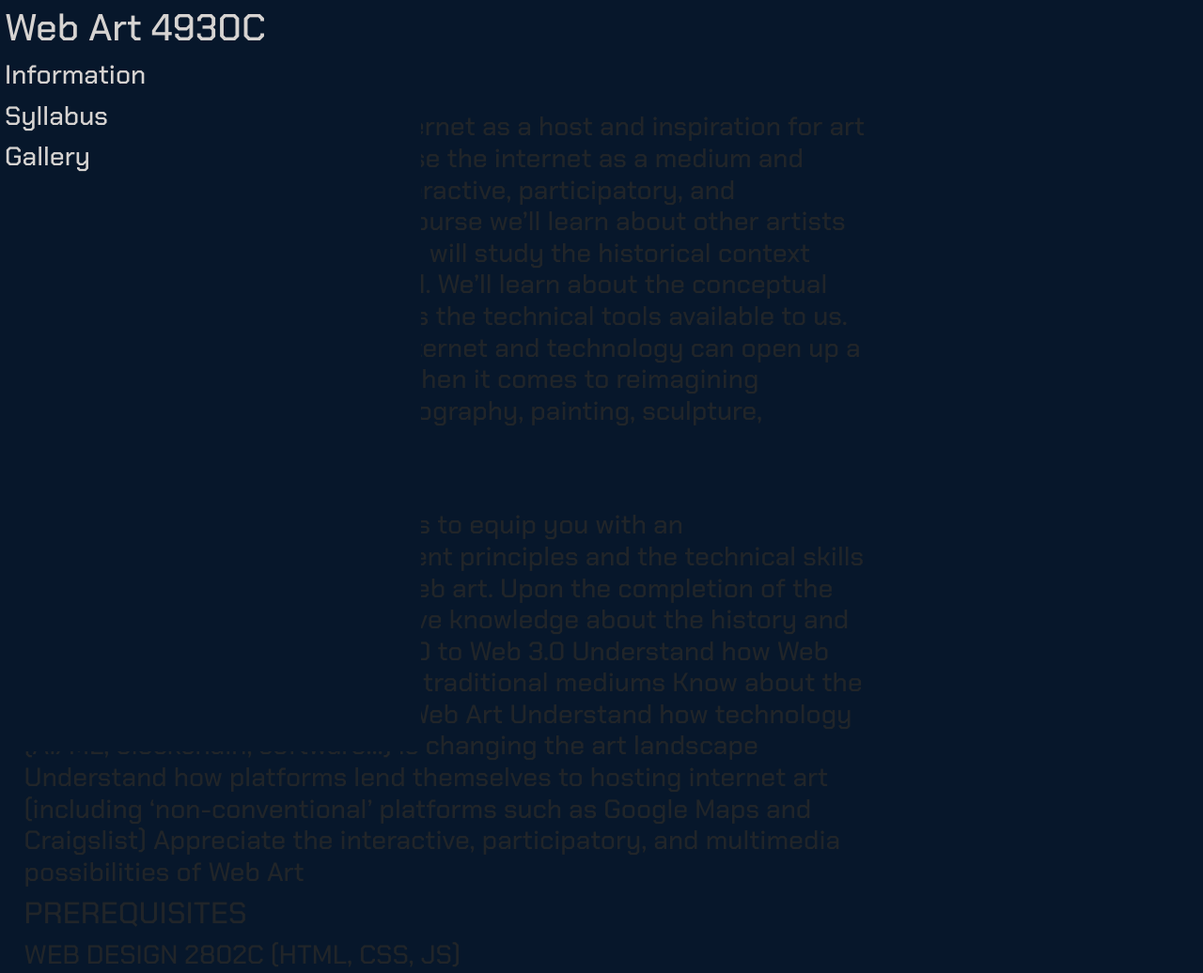
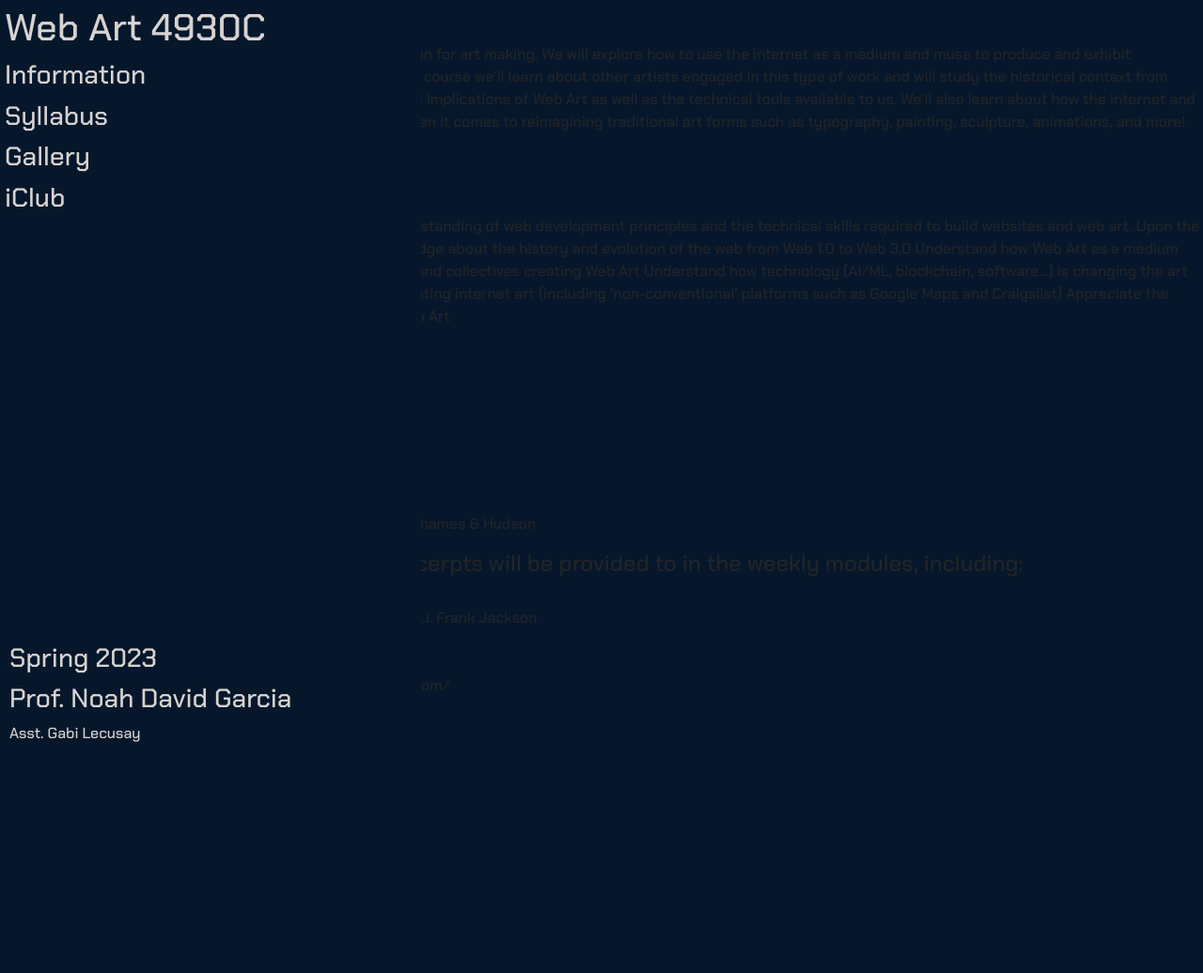
Before and after one commit to Cosninety/Teaching-Interactive-Syllabus, a plain HTML site: page information.html in a window 1280 px wide. Shown: the top 1036 px of the page at 94% size. After the commit the page ends 800 px from the top, so only its background shows below. Drawn offline with nearby package versions, Linux system fonts and the light colour scheme.

Commit message:
Add files via upload

```diff
--- a/information.html
+++ b/information.html
@@ -12,6 +12,7 @@
       crossorigin="anonymous"
     />
     <link rel="stylesheet" href="css/style.css" />
+    <link rel="icon" type="image/x-icon" href="media/world.png">
   </head>
 
   <body>
@@ -19,36 +20,46 @@
     <div id="sideBar">
 
       <a href="index.html">
-        <h1 class="sidebarText">Web Art 4930C</h1>
+        <h1 id="logo" class="sidebarText">Web Art 4930C</h1>
       </a>
 
       <div class="ref">
         <a href="information.html">
-        <h3 class="sidebarText">Information</h3>
+          <h3 id="active" class="sidebarText">Information</h3>
         </a>
-
         <a href="index.html">
           <h3 class="sidebarText">Syllabus</h3>
         </a>
-
         <a href="assignments.html">
           <h3 class="sidebarText">Gallery</h3>
         </a>
+
+        <a href="iClub.html">
+
+          <h3 class="sidebarText">iClub</h3>
+
+        </a>
+
+      </div>
+
+      <!--   <h3>Demos</h3>
+      <h3>Resources</h3> -->
+
+      <div id="biblio">
+
+        <h3 class="sidebarText">Spring 2023</h3>
+        <h3 class="sidebarText">Prof. Noah David Garcia</h3>
+        <h6 class="sidebarText">Asst. Gabi Lecusay</h6>
 
       </div>
 
     </div>
 
-    <div id="biblio">
-      <h3 class="sidebarText">Spring 2023</h3>
-      <h3 class="sidebarText">Prof. Noah David Garcia</h3>
-      <h6 class="sidebarText">Engineered by Gabi Lecusay</h6>
-    </div>
 
-    <div class="main">
-      <h1>INFORMATION</h1>
+
+    <div class="infomain">
       <h2>COURSE INFORMATION</h2>
-      <h3>
+      <p>
         In this course we will use the Internet as a host and inspiration for
         art making. We will explore how to use the internet as a medium and muse
         to produce and exhibit interactive, participatory, and multimedia works
@@ -59,10 +70,10 @@
         the internet and technology can open up a wide range of new
         possibilities when it comes to reimagining traditional art forms such as
         typography, painting, sculpture, animations, and more!
-      </h3>
+      </p><br>
 
       <h2>COURSE OBJECTIVES</h2>
-      <h3>
+      <p>
         The primary goal of this course is to equip you with an understanding of
         web development principles and the technical skills required to build
         websites and web art. Upon the completion of the Web Art course students
@@ -74,10 +85,10 @@
         internet art (including ‘non-conventional’ platforms such as Google Maps
         and Craigslist) Appreciate the interactive, participatory, and
         multimedia possibilities of Web Art
-      </h3>
+      </p><br>
 
       <h2>PREREQUISITES</h2>
-      <h3>WEB DESIGN 2802C (HTML, CSS, JS)</h3>
+      <p>WEB DESIGN 2802C (HTML, CSS, JS)</p><br>
 
       <h2>CLASS READING</h2>
       <ul>
@@ -86,10 +97,10 @@
           Hudson
         </li>
       </ul>
-      <h2>
+      <h4>
         Additional Miscellaneous articles and excerpts will be provided to in
         the weekly modules, including:
-      </h2>
+      </h4>
       <ul>
         <li>"Ten Myths of Internet Art" by Jon Ippolito</li>
         <li>
```
Also changed, not shown: assignments.html (+12 -4 lines), index.html (+18 -2 lines), syllabus.html (+11 -4 lines). Lines whose indentation alone changed are shown as unchanged.
